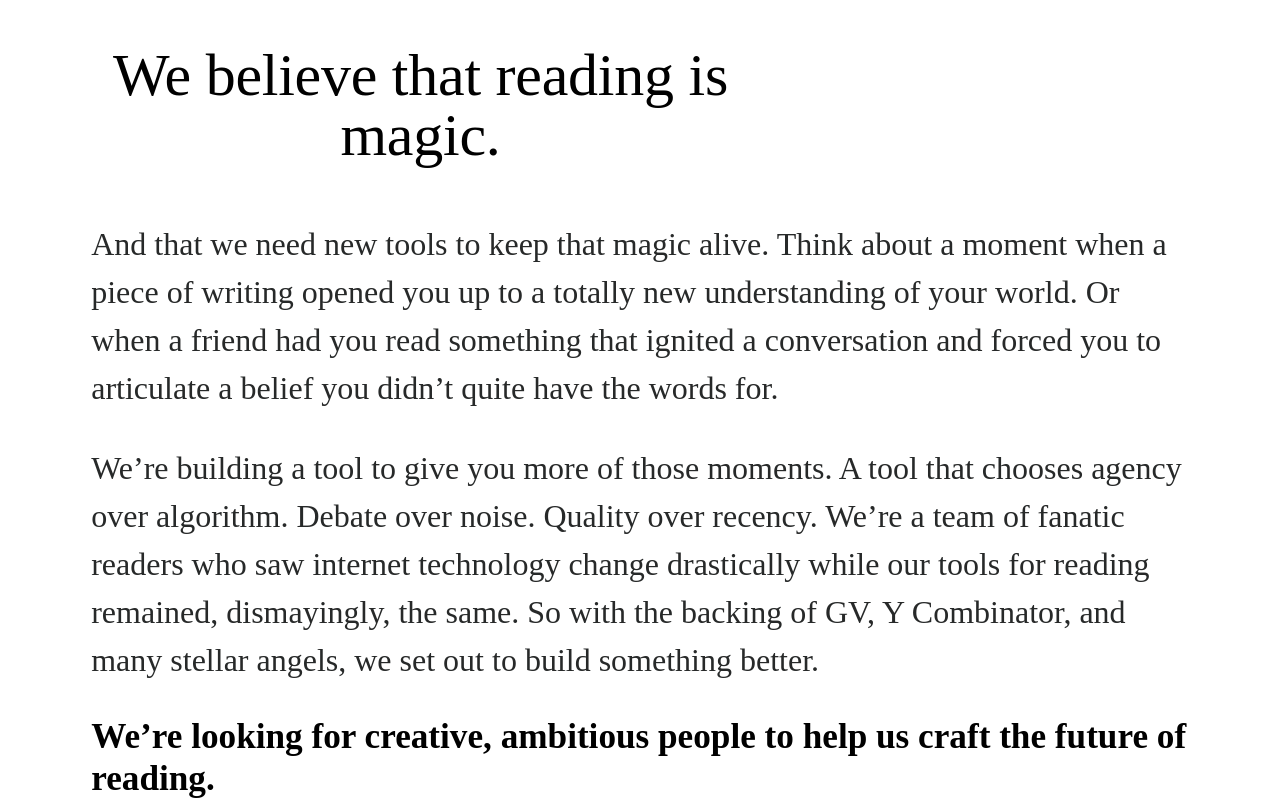
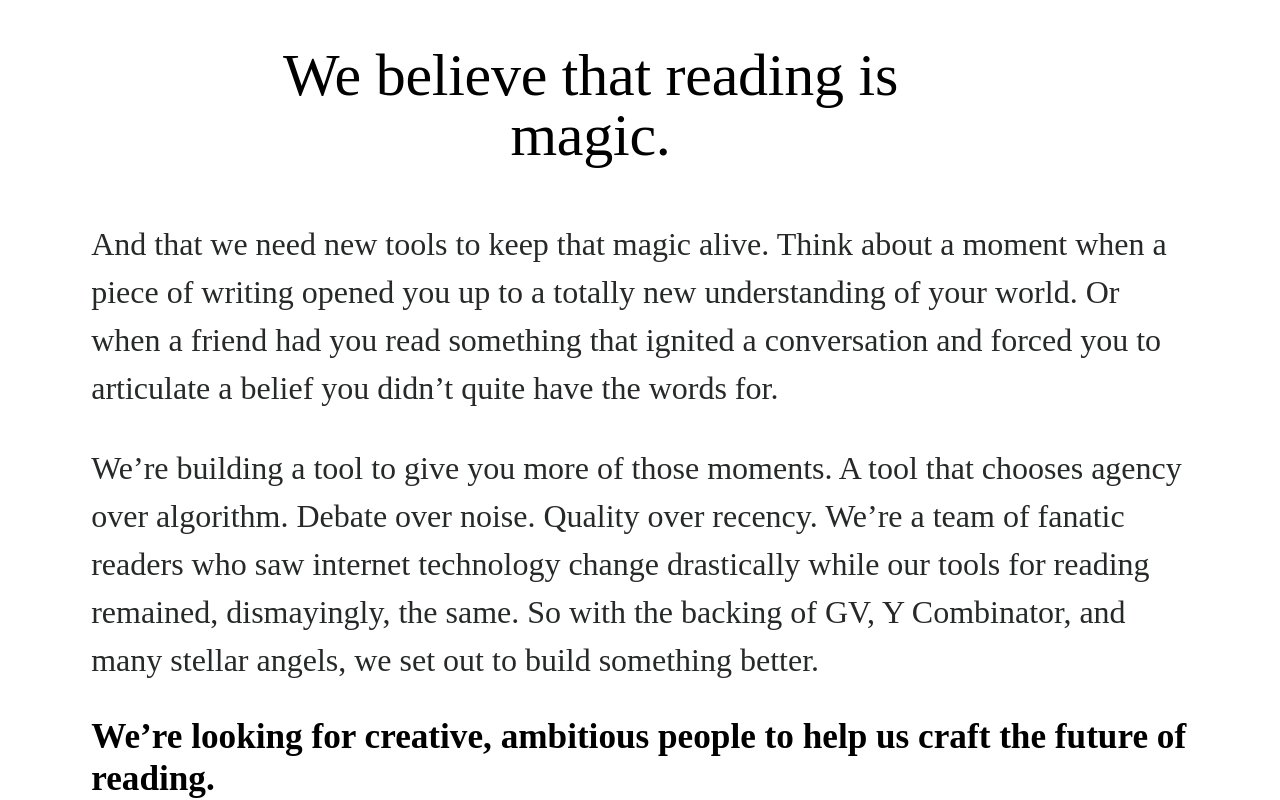
Before and after one commit to Benkalio/rts, a React (Create React App) app: page / in a window 1280 px wide. Shown: the top 800 px of the page. Built offline with nearby package versions, Linux system fonts and the light colour scheme.

Commit message:
checking margins

```diff
--- a/src/careers/CareerPage.tsx
+++ b/src/careers/CareerPage.tsx
@@ -23,7 +23,6 @@ import {
 const CareerPage = () => {
   return (
     <Body>
-      <div>
       <Header>
         We believe that reading is magic.
       </Header>
@@ -58,7 +57,6 @@ const CareerPage = () => {
         and design to rethink what’s possible when it comes to reading.
         If that excites you, we should talk.
       </HiringParagraph>
-      </div>
       <Roles>
         <RoleBody href="#">
           <RoleDiv>
--- a/src/careers/styles/index.tsx
+++ b/src/careers/styles/index.tsx
@@ -21,13 +21,16 @@ export const Header = styled.h1`
   line-height: 29px;
   letter-spacing: -0.25px;
   width: 60%;
+  margin-left: 15%;
+
   margin-top: 30px;
   font-size: 30px;
 
   @media(min-width: 700px) {
+    width: 60%;
+    margin-left: 170px;
     text-align: center;
     font-size: 60px;
-    width: 60%;
     line-height: 1;
   }
 `
@@ -69,6 +72,12 @@ export const Roles = styled.div`
   display: grid;
   box-sizing: border-box;
   place-items: center;
+  width: 100%;
+
+  @media(min-width: 768px) {
+    width: 70%
+    align-items: left;
+  }
 `
 export const RoleBody = styled.a`
   width: 100%;
@@ -83,8 +92,8 @@ export const RoleBody = styled.a`
   }
 
   @media(min-width: 768px) {
-    width: 70%
-    justify-items: left;
+    width: 60%
+    align-items: left;
   }
 `
 export const RoleDiv = styled.a`
```
Lines whose indentation alone changed are shown as unchanged.
